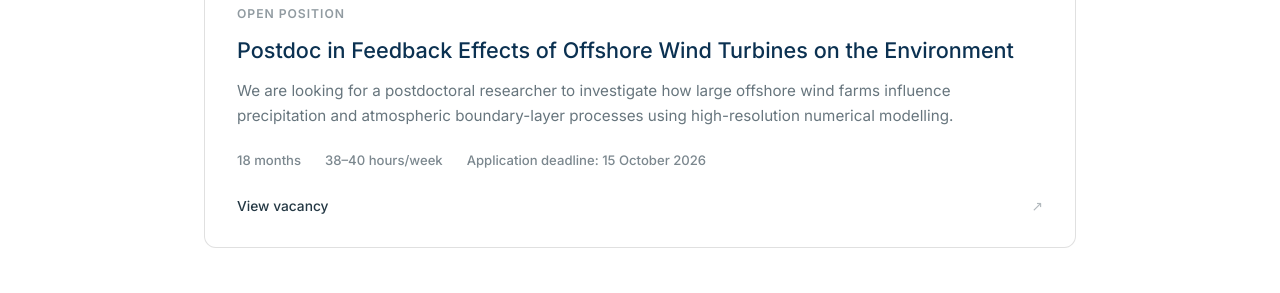
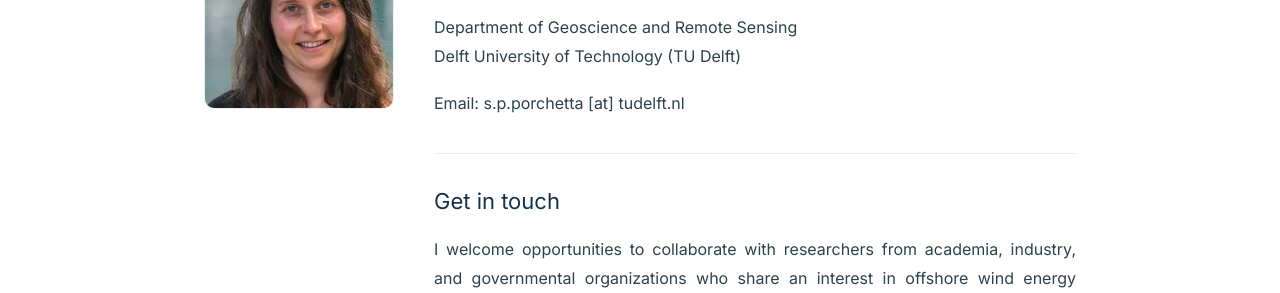
Before and after one commit to saraporchetta/saraporchetta.github.io, a plain HTML site: page contact.html in a window 1280 px wide. Shown: the part 481-774 px from the top of the page. Drawn offline with Linux system fonts and the light colour scheme.

Commit message:
Update contact.html

```diff
--- a/contact.html
+++ b/contact.html
@@ -23,148 +23,10 @@
       padding-bottom: 6rem;
     }
 
-
-    /* =========================================================
-       OPEN POSITION
-       ========================================================= */
-
-    .open-position {
-      margin: 3.5rem 0 3rem;
-    }
-
-    .position-card {
-      display: block;
-
-      padding: 1.8rem 2rem;
-
-      border: 1px solid rgba(0, 0, 0, 0.12);
-      border-radius: 12px;
-
-      color: inherit;
-      text-decoration: none;
-
-      background: #fff;
-
-      transition:
-        transform 0.22s ease,
-        border-color 0.22s ease,
-        box-shadow 0.22s ease;
-    }
-
-    .position-card:hover {
-      transform: translateY(-4px);
-
-      border-color: rgba(0, 0, 0, 0.28);
-
-      box-shadow:
-        0 12px 28px rgba(0, 0, 0, 0.07);
-    }
-
-    .position-label {
-      margin-bottom: 0.8rem;
-
-      font-size: 0.76rem;
-      line-height: 1.4;
-      font-weight: 600;
-
-      letter-spacing: 0.08em;
-      text-transform: uppercase;
-
-      opacity: 0.5;
-    }
-
-    .position-card h2 {
-      margin: 0 0 0.8rem;
-
-      font-size: 1.35rem;
-      line-height: 1.4;
-      font-weight: 500;
-    }
-
-    .position-card p {
-      max-width: 800px;
-
-      margin: 0;
-
-      font-size: 0.95rem;
-      line-height: 1.7;
-
-      opacity: 0.72;
-    }
-
-    .position-meta {
-      display: flex;
-      flex-wrap: wrap;
-      gap: 0.7rem 1.5rem;
-
-      margin-top: 1.2rem;
-
-      font-size: 0.82rem;
-      font-weight: 500;
-
-      opacity: 0.6;
-    }
-
-    .position-footer {
-      display: flex;
-      justify-content: space-between;
-      align-items: center;
-
-      margin-top: 1.4rem;
-
-      font-size: 0.86rem;
-      font-weight: 500;
-    }
-
-    .position-arrow {
-      opacity: 0.35;
-
-      transition:
-        opacity 0.2s ease,
-        transform 0.2s ease;
-    }
-
-    .position-card:hover .position-arrow {
-      opacity: 1;
-      transform: translate(3px, -2px);
-    }
-
-
-    /* =========================================================
-       RESPONSIVE
-       ========================================================= */
-
-    @media (max-width: 600px) {
-
-      .open-position {
-        margin: 2.5rem 0;
-      }
-
-      .position-card {
-        padding: 1.4rem;
-      }
-
-      .position-card h2 {
-        font-size: 1.2rem;
-      }
-
-      .position-meta {
-        display: block;
-      }
-
-      .position-meta span {
-        display: block;
-        margin-top: 0.35rem;
-      }
-
-    }
-
   </style>
 </head>
 
-
 <body>
-
 
 <header class="site-header">
 
@@ -192,7 +54,6 @@
 
 </header>
 
-
 <section class="page-banner" aria-labelledby="page-title">
 
   <img
@@ -210,65 +71,7 @@
 
 </section>
 
-
 <main class="container contact-container">
-
-
-  <!-- =====================================================
-       OPEN POSITION
-       ===================================================== -->
-
-  <section
-    class="open-position"
-    aria-label="Open position"
-  >
-
-    <a
-      class="position-card"
-      href="https://careers.tudelft.nl/job/Delft-Postdoc-in-Feedback-Effects-of-Offshore-Wind-Turbines-on-the-Environment-2628-CD/1371789457/"
-      target="_blank"
-      rel="noopener noreferrer"
-    >
-
-      <div class="position-label">
-        Open position
-      </div>
-
-      <h2>
-        Postdoc in Feedback Effects of Offshore Wind Turbines on the Environment
-      </h2>
-
-      <p>
-        We are looking for a postdoctoral researcher to investigate how
-        large offshore wind farms influence precipitation and atmospheric
-        boundary-layer processes using high-resolution numerical modelling.
-      </p>
-
-      <div class="position-meta">
-        <span>18 months</span>
-        <span>38–40 hours/week</span>
-        <span>Application deadline: 15 October 2026</span>
-      </div>
-
-      <div class="position-footer">
-
-        <span>
-          View vacancy
-        </span>
-
-        <span
-          class="position-arrow"
-          aria-hidden="true"
-        >
-          ↗
-        </span>
-
-      </div>
-
-    </a>
-
-  </section>
-
 
   <!-- =====================================================
        CONTACT INFORMATION
@@ -295,15 +98,10 @@
         Assistant Professor
       </div>
 
-
       <p class="contact-details">
-
         Department of Geoscience and Remote Sensing<br>
-
         Delft University of Technology (TU Delft)
-
       </p>
-
 
       <p
         class="contact-details"
@@ -311,7 +109,6 @@
       >
         Email: s.p.porchetta [at] tudelft.nl
       </p>
-
 
       <div class="contact-message">
 
@@ -338,9 +135,7 @@
 
   </section>
 
-
 </main>
-
 
 </body>
 </html>
```
